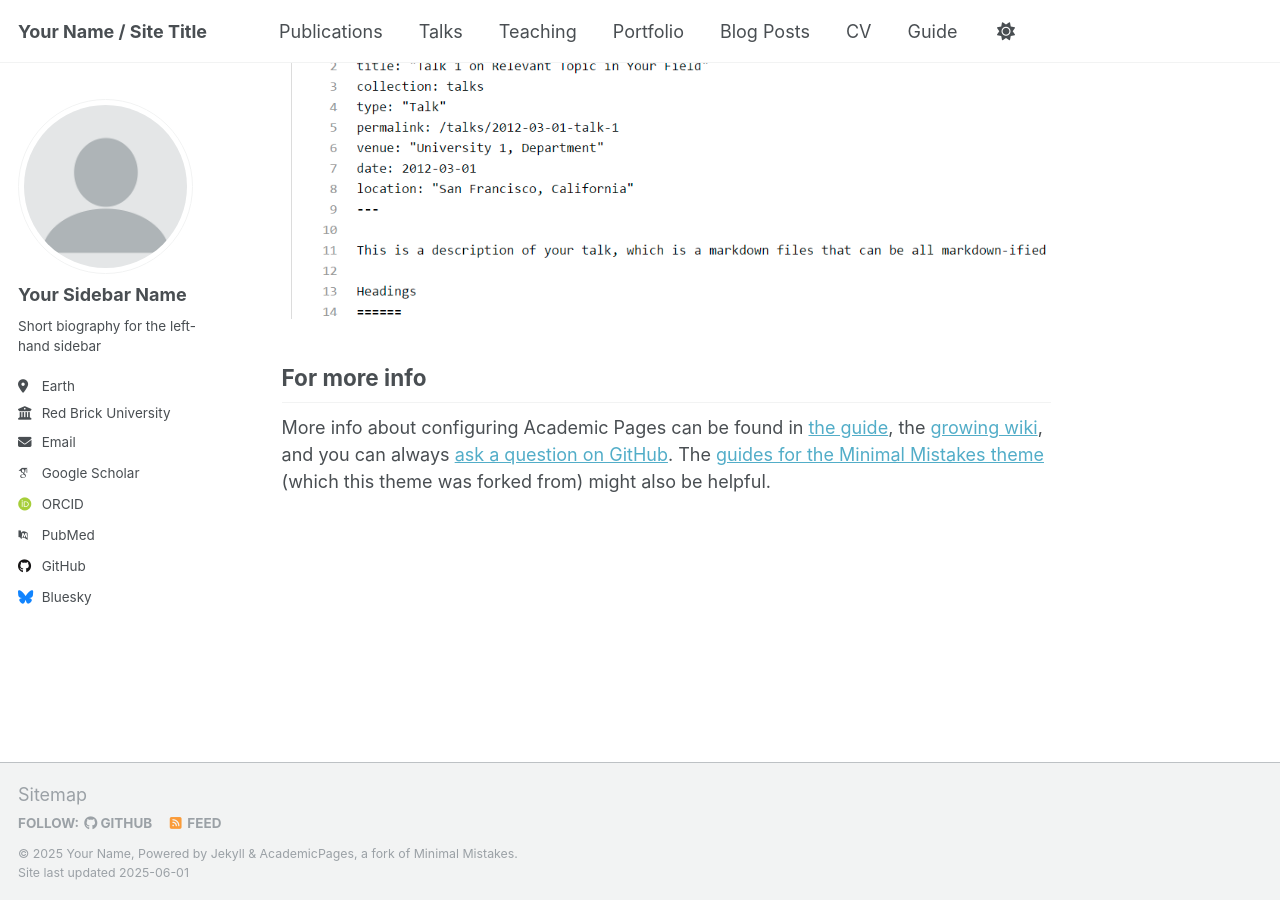
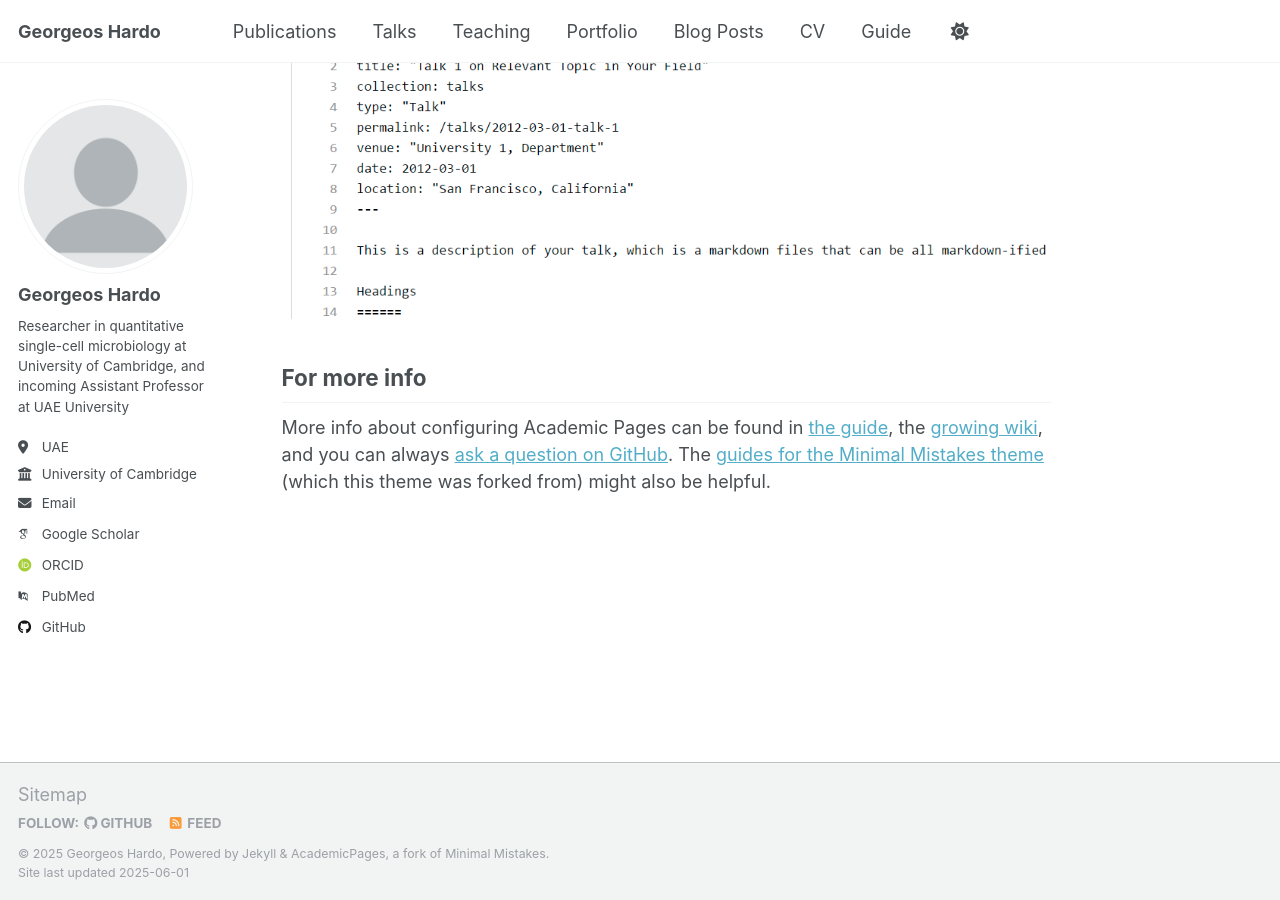
Before and after one commit to georgeoshardo/georgeoshardo.github.io, a Jekyll site: the page built from _pages/about.md, in a window 1280 px wide and 900 px high, scrolled down 2636 px. Built offline with Jekyll 4.4.1, drawn with Linux system fonts in a browser that asks for light colours; some web fonts are replaced.

Commit message:
modified:   _config.yml

```diff
--- a/_config.yml
+++ b/_config.yml
@@ -7,15 +7,15 @@
 # server process.
 
 # Basic Site Settings
-locale                   : "en-US"
+locale                   : "en-GB"
 site_theme               : "default"
-title                    : "Your Name / Site Title"
+title                    : "Georgeos Hardo"
 title_separator          : "-"
-name                     : &name "Your Name"
-description              : &description "personal description"
-url                      : https://academicpages.github.io # the base hostname & protocol for your site e.g. "https://[your GitHub username].github.io" or if you already have some other page hosted on Github then use "https://[your GitHub username].github.io/[Your Repo Name]"
+name                     : &name "Georgeos Hardo"
+description              : &description "Description"
+url                      : https://georgeoshardo.github.io # the base hostname & protocol for your site e.g. "https://[your GitHub username].github.io" or if you already have some other page hosted on Github then use "https://[your GitHub username].github.io/[Your Repo Name]"
 baseurl                  : "" # the subpath of your site, e.g. "/blog"
-repository               : "academicpages/academicpages.github.io"
+repository               : "georgeoshardo/georgeoshardo.github.io"
 
 # Site Author - The following control what appear as part of the author content on the side bar.
 #               If a field is blank the icon and link will not appear, otherwise it will be shown.
@@ -23,22 +23,22 @@
 author:
   # Biographic information
   avatar           : "profile.png"
-  name             : "Your Sidebar Name"
+  name             : "Georgeos Hardo"
   pronouns         : # example: "she/her"
-  bio              : "Short biography for the left-hand sidebar"
-  location         : "Earth"
-  employer         : "Red Brick University"
+  bio              : "Researcher in quantitative single-cell microbiology at University of Cambridge, and incoming Assistant Professor at UAE University"
+  location         : "UAE"
+  employer         : "University of Cambridge"
   uri              : # URL
-  email            : "none@example.org"
+  email            : "gh464@cantab.ac.uk"
 
   # Academic websites
   academia         : # URL
   arxiv            : # URL - Update with the correct link to your profile
-  googlescholar    : "https://scholar.google.com/citations?user=PS_CX0AAAAAJ"
+  googlescholar    : "https://scholar.google.com/citations?user=M2ZIgmYAAAAJ&hl"
   impactstory      : # URL
-  orcid            : "http://orcid.org/yourorcidurl"
+  orcid            : "https://orcid.org/0000-0003-0037-1293"
   semantic         : # URL
-  pubmed           : "https://www.ncbi.nlm.nih.gov/pubmed/?term=john+snow"
+  pubmed           : "https://pubmed.ncbi.nlm.nih.gov/?term=Georgeos+Hardo"
   researchgate     : # URL
   scopus           : # URL
 
@@ -46,12 +46,12 @@
   bitbucket        : # Username - Update with your username on the site
   codepen          : # Username
   dribbble         : # Username
-  github           : "academicpages"
+  github           : "georgeoshardo"
   kaggle           : # Username
   stackoverflow    : # User number or user number and name (i.e., use "1" or "1/jeff-atwood")
 
   # Social media
-  bluesky          : "bsky.app" # Replace this with you Bluesky username
+  bluesky          : # "bsky.app" # Replace this with you Bluesky username
   facebook         : # Username
   flickr           : # Username
   foursquare       : # Username
@@ -78,12 +78,12 @@
 
 # Publication Category - The following the list of publication categories and their headings
 publication_category:
-  books:
-    title: 'Books'
+  #books:
+  #  title: 'Books'
   manuscripts:
     title: 'Journal Articles'
-  conferences:
-    title: 'Conference Papers'
+  #conferences:
+  #  title: 'Conference Papers'
 
 # Site Settings
 teaser                   :  # filename of teaser fallback teaser image placed in /images/, .e.g. "500x300.png"
```
